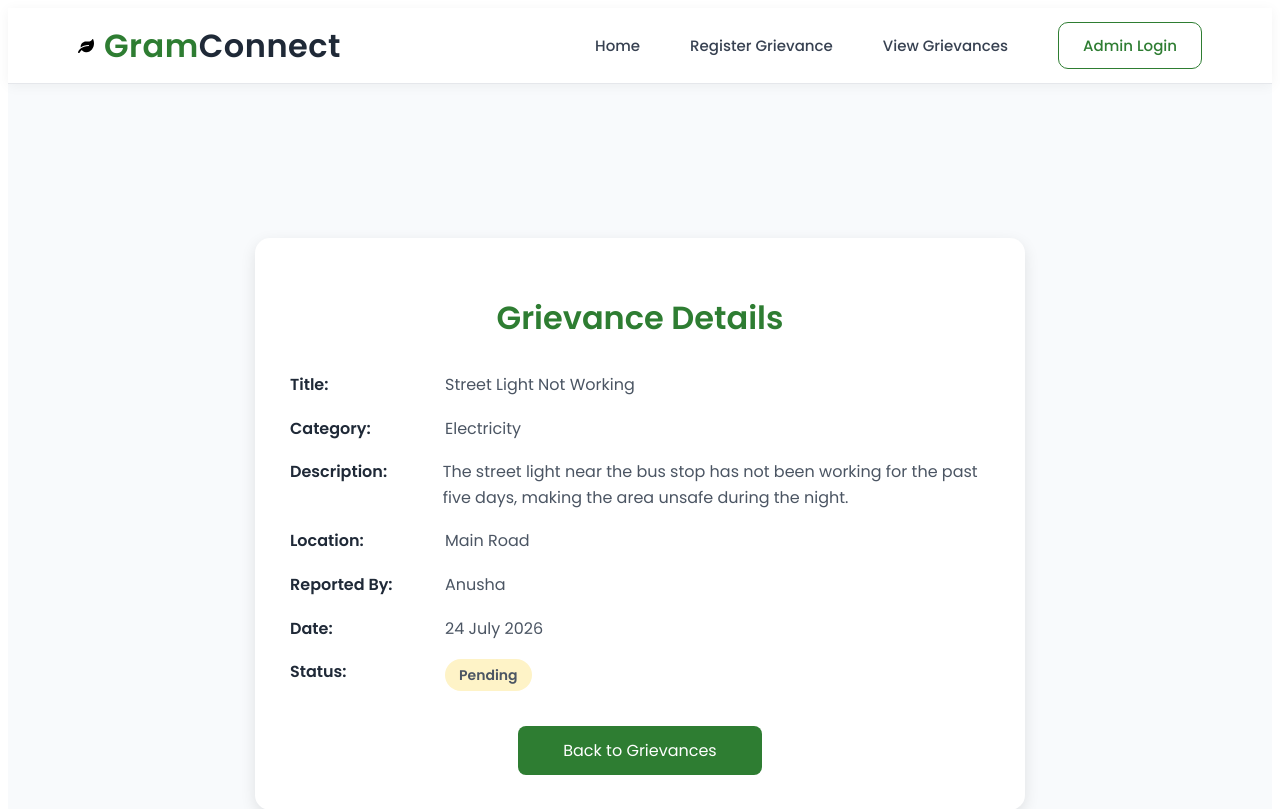
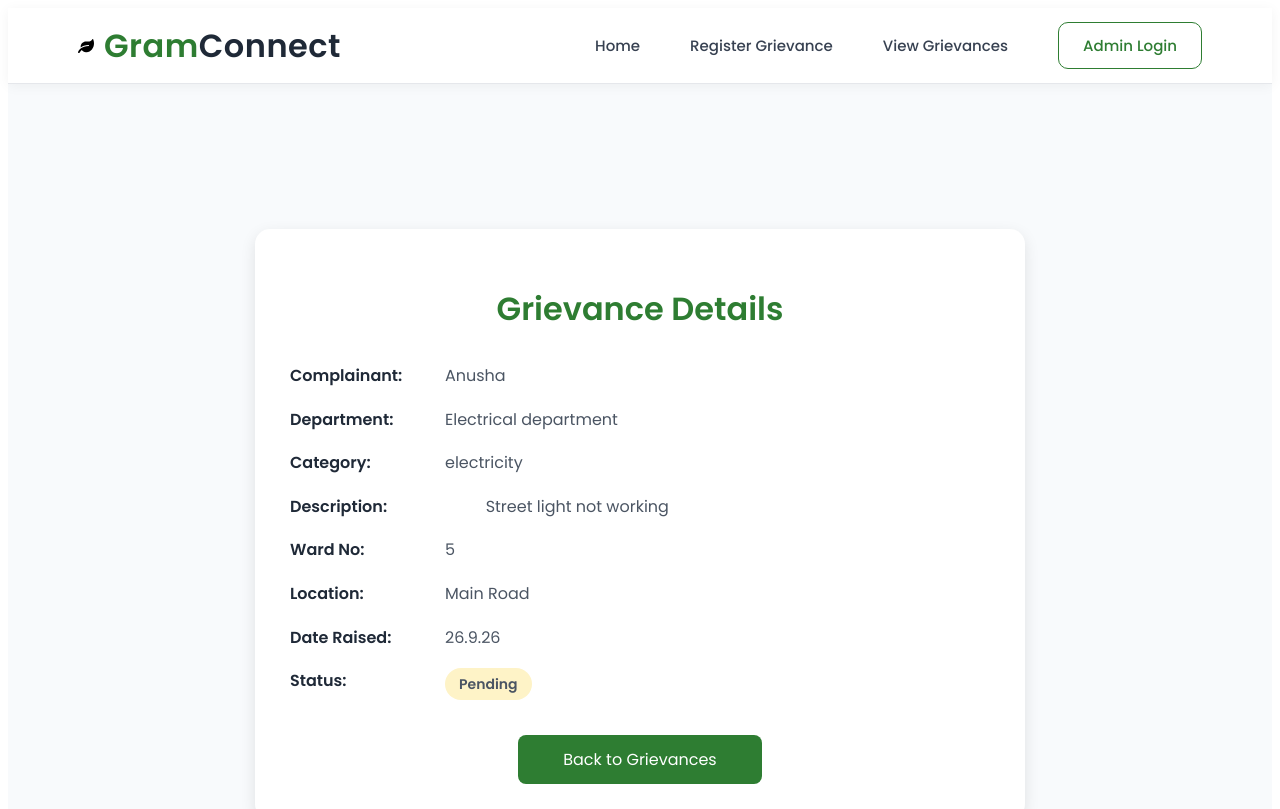
Before and after one commit to nandikaanusha-11/GramConnect, a React (Vite) app in the folder client/: page /grievance/1 in a window 1280 px wide. Shown: the top 809 px of the page. Built offline with nearby package versions, Linux system fonts and the light colour scheme.

Commit message:
Grievance fields were updated

```diff
--- a/client/src/pages/GrievanceDetails.jsx
+++ b/client/src/pages/GrievanceDetails.jsx
@@ -6,15 +6,15 @@ function GrievanceDetails() {
 
     // Dummy grievance data (will come from backend later)
     const grievance = {
-        id: 101,
-        title: "Street Light Not Working",
-        category: "Electricity",
-        description:
-            "The street light near the bus stop has not been working for the past five days, making the area unsafe during the night.",
-        location: "Main Road",
-        reportedBy: "Anusha",
-        date: "24 July 2026",
-        status: "Pending"
+            complainant:"Anusha",
+            ward:5,
+            id: 101,
+            category:"electricity",
+            department:"Electrical department",
+            description: "Street light not working",
+            dateRaised:"26.9.26",
+            location: "Main Road",
+            status: "Pending"
     };
 
     return (
@@ -26,8 +26,13 @@ function GrievanceDetails() {
                 <h1>Grievance Details</h1>
 
                 <div className="detail">
-                    <strong>Title:</strong>
-                    <span>{grievance.title}</span>
+                    <strong>Complainant:</strong>
+                    <span>{grievance.complainant}</span>
+                </div>
+
+                <div className="detail">
+                    <strong>Department:</strong>
+                    <span>{grievance.department}</span>
                 </div>
 
                 <div className="detail">
@@ -41,18 +46,18 @@ function GrievanceDetails() {
                 </div>
 
                 <div className="detail">
+                    <strong>Ward No:</strong>
+                    <span>{grievance.ward}</span>
+                </div>
+
+                <div className="detail">
                     <strong>Location:</strong>
                     <span>{grievance.location}</span>
                 </div>
 
                 <div className="detail">
-                    <strong>Reported By:</strong>
-                    <span>{grievance.reportedBy}</span>
-                </div>
-
-                <div className="detail">
-                    <strong>Date:</strong>
-                    <span>{grievance.date}</span>
+                    <strong>Date Raised:</strong>
+                    <span>{grievance.dateRaised}</span>
                 </div>
 
                 <div className="detail">
--- a/client/src/pages/RegisterGrievances.jsx
+++ b/client/src/pages/RegisterGrievances.jsx
@@ -10,6 +10,7 @@ function RegisterGrievances() {
     department: "",
     description: "",
     dateRaised: "",
+    location:"",
     status: "Pending"
   });
 
@@ -118,6 +119,17 @@ function RegisterGrievances() {
             required
           />
 
+           <label>Location</label>
+
+          <textarea
+            name="location"
+            rows="5"
+            placeholder="Enter the location:"
+            value={formData.location}
+            onChange={handleChange}
+            required
+          />
+
           <label>Status</label>
 
           <select
--- a/client/src/pages/ViewGrievances.jsx
+++ b/client/src/pages/ViewGrievances.jsx
@@ -2,27 +2,46 @@ import React from "react";
 import "./ViewGrievances.css";
 
 function ViewGrievances() {
+    // title: "",
+    // ward: "",
+    // category: "",
+    // department: "",
+    // description: "",
+    // dateRaised: "",
+    // location:"",
+    // status: "Pending"
 
     // Temporary dummy data (will come from MongoDB later)
     const grievances = [
         {
+            complainant:"Anusha",
+            ward:5,
             id: 101,
-            title: "Street light not working",
-            category: "Electricity",
+            category:"electricity",
+            department:"Electrical department",
+            description: "Street light not working",
+            dateRaised:"26.9.26",
             location: "Main Road",
             status: "Pending"
         },
         {
+            complainant:"Hirthika",
+            ward:5,
             id: 102,
-            title: "Garbage collection issue",
             category: "Sanitation",
+            department:"Health",
+            description: "Very unclean",
+            dateRaised:"18.3.26",
             location: "Market Area",
             status: "Resolved"
         },
         {
+            complainant:"Sasikala",
+            ward:5,
             id: 103,
-            title: "Road damage complaint",
             category: "Infrastructure",
+            description: "Road damage complaint",
+            dateRaised:"1.2.26",
             location: "Village Road",
             status: "In Progress"
         }
@@ -46,7 +65,7 @@ function ViewGrievances() {
                     <div className="grievance-card" key={grievance.id}>
 
                         <div className="card-header">
-                            <h3>{grievance.title}</h3>
+                            <h3>{grievance.complainant}</h3>
 
                             <span className={`status ${grievance.status.toLowerCase().replace(" ","-")}`}>
                                 {grievance.status}
```
